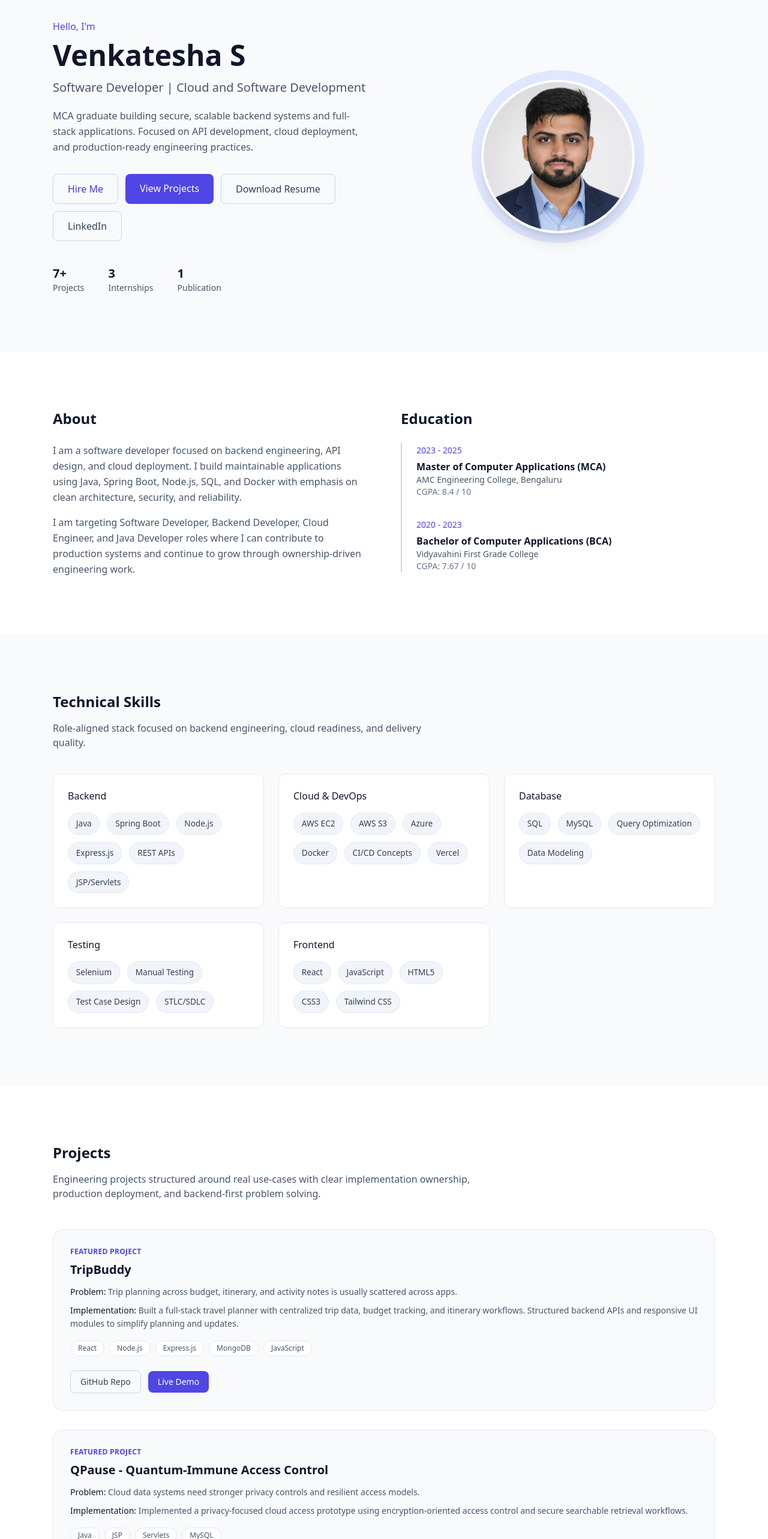
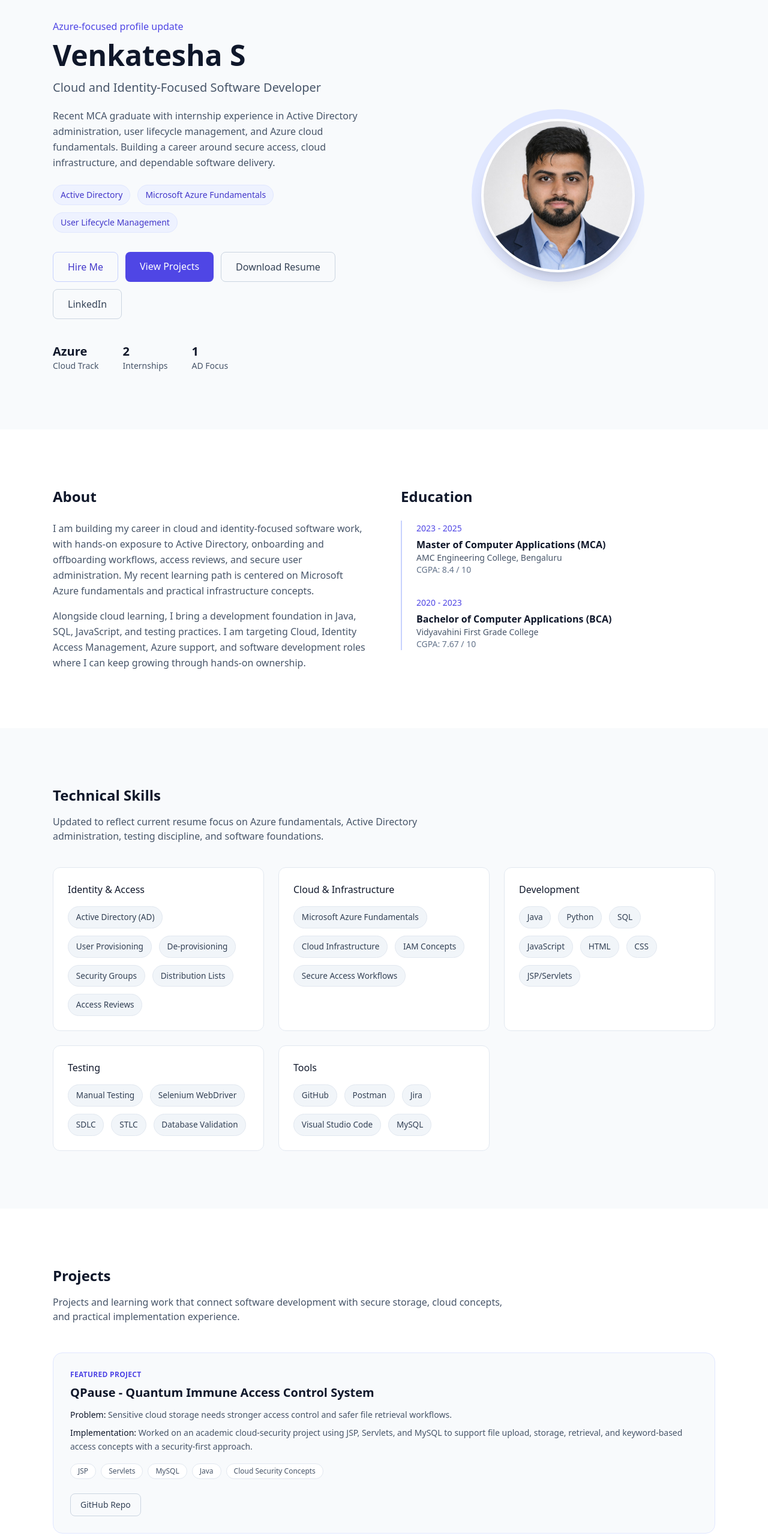
Before and after one commit to Venkateshagali/venkatesha-portfolio, a React (Vite) app: page / in a window 1280 px wide. Shown: the part 80-2646 px from the top of the page at 60% size. Built offline with nearby package versions, Linux system fonts and the light colour scheme.

Commit message:
Update portfolio for Azure and cloud focus

```diff
--- a/src/App.jsx
+++ b/src/App.jsx
@@ -19,14 +19,29 @@ const navItems = [
 ]
 
 const skills = {
-  Backend: ["Java", "Spring Boot", "Node.js", "Express.js", "REST APIs", "JSP/Servlets"],
-  "Cloud & DevOps": ["AWS EC2", "AWS S3", "Azure", "Docker", "CI/CD Concepts", "Vercel"],
-  Database: ["SQL", "MySQL", "Query Optimization", "Data Modeling"],
-  Testing: ["Selenium", "Manual Testing", "Test Case Design", "STLC/SDLC"],
-  Frontend: ["React", "JavaScript", "HTML5", "CSS3", "Tailwind CSS"],
+  "Identity & Access": [
+    "Active Directory (AD)",
+    "User Provisioning",
+    "De-provisioning",
+    "Security Groups",
+    "Distribution Lists",
+    "Access Reviews",
+  ],
+  "Cloud & Infrastructure": ["Microsoft Azure Fundamentals", "Cloud Infrastructure", "IAM Concepts", "Secure Access Workflows"],
+  Development: ["Java", "Python", "SQL", "JavaScript", "HTML", "CSS", "JSP/Servlets"],
+  Testing: ["Manual Testing", "Selenium WebDriver", "SDLC", "STLC", "Database Validation"],
+  Tools: ["GitHub", "Postman", "Jira", "Visual Studio Code", "MySQL"],
 }
 
 const featuredProjects = [
+  {
+    title: "QPause - Quantum Immune Access Control System",
+    problem: "Sensitive cloud storage needs stronger access control and safer file retrieval workflows.",
+    solution:
+      "Worked on an academic cloud-security project using JSP, Servlets, and MySQL to support file upload, storage, retrieval, and keyword-based access concepts with a security-first approach.",
+    tech: ["JSP", "Servlets", "MySQL", "Java", "Cloud Security Concepts"],
+    repo: "https://github.com/Venkateshagali/QPause",
+  },
   {
     title: "TripBuddy",
     problem: "Trip planning across budget, itinerary, and activity notes is usually scattered across apps.",
@@ -36,59 +51,41 @@ const featuredProjects = [
     repo: "https://github.com/Venkateshagali/Tripbuddy",
     live: "https://tripbuddy-kappa.vercel.app/",
   },
-  {
-    title: "QPause - Quantum-Immune Access Control",
-    problem: "Cloud data systems need stronger privacy controls and resilient access models.",
-    solution:
-      "Implemented a privacy-focused cloud access prototype using encryption-oriented access control and secure searchable retrieval workflows.",
-    tech: ["Java", "JSP", "Servlets", "MySQL"],
-    repo: "https://github.com/Venkateshagali/QPause",
-  },
 ]
 
 const moreProjects = [
   {
     title: "Movie Recommendation App",
     description:
-      "Built a chat-style movie recommendation workflow with frontend and backend separation. Kept as an ongoing project and currently improving production stability.",
+      "Built a chat-style movie recommendation workflow with separate frontend and backend services while improving deployment stability and API flow handling.",
     tech: ["React", "Node.js", "Fastify", "OpenAI API", "Vercel"],
     repo: "https://github.com/Venkateshagali/movie-recommendation-app",
   },
   {
     title: "Secure Data De-Duplication & Recovery",
     description:
-      "Built a secure storage flow reducing duplicate cloud data while supporting controlled recovery using encryption-backed validation.",
+      "Studied secure storage concepts around duplicate file handling, hashing, encryption, and recovery-focused workflows backed by database operations.",
     tech: ["Java", "SQL", "JavaScript", "HTML", "CSS"],
     repo: "https://github.com/Venkateshagali/Data-secure-duplication-and-recovery-based-on-public-key-encryption-with-keyword-search",
   },
   {
-    title: "Online Scam Guide",
+    title: "Identity and Cloud Learning Track",
     description:
-      "Created an awareness platform describing scam patterns and cyber-safety actions with categorized educational content.",
-    tech: ["HTML", "CSS", "JavaScript", "PHP", "MySQL"],
-    repo: "https://github.com/Venkateshagali/online-scam-guide",
+      "Ongoing hands-on learning focused on Azure fundamentals, Active Directory administration, access audits, and user lifecycle management practices.",
+    tech: ["Azure", "Active Directory", "IAM", "Documentation", "SOPs"],
+    repo: "https://github.com/Venkateshagali",
   },
 ]
 
 const experiences = [
   {
-    role: "Software Engineer Intern",
-    org: "OctaNet Services Pvt Ltd",
-    meta: "Remote | Dec 2024 - Feb 2025",
-    points: [
-      "Implemented and refined web application modules aligned to sprint goals and production-readiness expectations.",
-      "Resolved defects, validated fixes, and improved release quality through structured testing cycles.",
-      "Contributed through Git-based collaboration, code reviews, and documented handoffs.",
-    ],
-  },
-  {
-    role: "Software Development Intern",
-    org: "TechCiti Software Consulting",
+    role: "Software Developer Intern",
+    org: "TechCiti Software Consulting Pvt. Ltd.",
     meta: "Bengaluru | Nov 2024 - Jan 2025",
     points: [
-      "Developed backend components for secure data de-duplication and recovery flows using Java and SQL.",
-      "Worked on encryption-based access workflows to improve data protection in storage and retrieval.",
-      "Supported integration tasks and bug fixes for stable intern project delivery.",
+      "Provisioned and de-provisioned user accounts in Active Directory following onboarding and offboarding protocols for secure Day 1 access.",
+      "Managed Security Groups and Distribution Lists, including membership updates, nesting support, and audit checks.",
+      "Performed privileged-access reviews and documented SOPs for recurring identity management tasks.",
     ],
   },
   {
@@ -179,13 +176,21 @@ export default function App() {
       <section className="relative overflow-hidden">
         <div className="max-w-6xl mx-auto px-6 pt-28 pb-24 grid md:grid-cols-2 gap-14 items-center">
           <motion.div variants={reveal} initial="hidden" whileInView="visible" viewport={{ once: true }} transition={{ duration: 0.6 }}>
-            <p className="text-indigo-600 font-medium mb-3">Hello, I'm</p>
+            <p className="text-indigo-600 font-medium mb-3">Azure-focused profile update</p>
             <h2 className="text-4xl md:text-5xl font-bold text-slate-900 leading-tight">Venkatesha S</h2>
-            <p className="mt-4 text-xl text-slate-600">Software Developer | Cloud and Software Development</p>
+            <p className="mt-4 text-xl text-slate-600">Cloud and Identity-Focused Software Developer</p>
             <p className="mt-5 text-slate-600 max-w-xl leading-relaxed">
-              MCA graduate building secure, scalable backend systems and full-stack applications. Focused on API development,
-              cloud deployment, and production-ready engineering practices.
+              Recent MCA graduate with internship experience in Active Directory administration, user lifecycle management,
+              and Azure cloud fundamentals. Building a career around secure access, cloud infrastructure, and dependable software delivery.
             </p>
+
+            <div className="mt-6 flex flex-wrap gap-3 text-sm">
+              {["Active Directory", "Microsoft Azure Fundamentals", "User Lifecycle Management"].map((item) => (
+                <span key={item} className="px-3 py-1.5 rounded-full bg-indigo-50 text-indigo-700 border border-indigo-100">
+                  {item}
+                </span>
+              ))}
+            </div>
 
             <div className="mt-8 flex flex-wrap gap-3">
               <a href="#contact" className="px-6 py-3 rounded-lg border border-indigo-200 text-indigo-700 font-medium hover:bg-indigo-50 transition">
@@ -213,16 +218,16 @@ export default function App() {
 
             <div className="mt-10 flex gap-10 text-sm text-slate-600">
               <div>
-                <p className="text-xl font-semibold text-slate-900">7+</p>
-                <p>Projects</p>
+                <p className="text-xl font-semibold text-slate-900">Azure</p>
+                <p>Cloud Track</p>
               </div>
               <div>
-                <p className="text-xl font-semibold text-slate-900">3</p>
+                <p className="text-xl font-semibold text-slate-900">2</p>
                 <p>Internships</p>
               </div>
               <div>
                 <p className="text-xl font-semibold text-slate-900">1</p>
-                <p>Publication</p>
+                <p>AD Focus</p>
               </div>
             </div>
           </motion.div>
@@ -247,13 +252,13 @@ export default function App() {
           <div>
             <h3 className="text-2xl font-semibold text-slate-900 mb-6">About</h3>
             <p className="text-slate-600 leading-relaxed mb-4">
-              I am a software developer focused on backend engineering, API design, and cloud deployment. I build
-              maintainable applications using Java, Spring Boot, Node.js, SQL, and Docker with emphasis on clean architecture,
-              security, and reliability.
+              I am building my career in cloud and identity-focused software work, with hands-on exposure to Active Directory,
+              onboarding and offboarding workflows, access reviews, and secure user administration. My recent learning path is
+              centered on Microsoft Azure fundamentals and practical infrastructure concepts.
             </p>
             <p className="text-slate-600 leading-relaxed">
-              I am targeting Software Developer, Backend Developer, Cloud Engineer, and Java Developer roles where I can
-              contribute to production systems and continue to grow through ownership-driven engineering work.
+              Alongside cloud learning, I bring a development foundation in Java, SQL, JavaScript, and testing practices.
+              I am targeting Cloud, Identity Access Management, Azure support, and software development roles where I can keep growing through hands-on ownership.
             </p>
           </div>
 
@@ -279,7 +284,7 @@ export default function App() {
 
       <motion.section id="skills" className="max-w-6xl mx-auto px-6 py-24" initial="hidden" whileInView="visible" variants={reveal} viewport={{ once: true }} transition={{ duration: 0.6 }}>
         <h3 className="text-2xl font-semibold text-slate-900 mb-4">Technical Skills</h3>
-        <p className="text-slate-600 mb-10 max-w-2xl">Role-aligned stack focused on backend engineering, cloud readiness, and delivery quality.</p>
+        <p className="text-slate-600 mb-10 max-w-2xl">Updated to reflect current resume focus on Azure fundamentals, Active Directory administration, testing discipline, and software foundations.</p>
 
         <div className="grid md:grid-cols-2 lg:grid-cols-3 gap-6">
           {Object.entries(skills).map(([category, list]) => (
@@ -301,8 +306,7 @@ export default function App() {
         <div className="max-w-6xl mx-auto px-6 py-24">
           <h3 className="text-2xl font-semibold text-slate-900 mb-4">Projects</h3>
           <p className="text-slate-600 mb-12 max-w-3xl">
-            Engineering projects structured around real use-cases with clear implementation ownership, production deployment,
-            and backend-first problem solving.
+            Projects and learning work that connect software development with secure storage, cloud concepts, and practical implementation experience.
           </p>
 
           <div className="grid gap-8">
@@ -364,7 +368,7 @@ export default function App() {
 
       <motion.section id="experience" className="max-w-6xl mx-auto px-6 py-24" initial="hidden" whileInView="visible" variants={reveal} viewport={{ once: true }} transition={{ duration: 0.6 }}>
         <h3 className="text-2xl font-semibold text-slate-900 mb-4">Experience</h3>
-        <p className="text-slate-600 mb-10 max-w-2xl">Internship experience focused on backend development, secure systems, and testing quality.</p>
+        <p className="text-slate-600 mb-10 max-w-2xl">Internship experience spanning Active Directory operations, identity governance tasks, and software testing fundamentals.</p>
         <div className="space-y-7">
           {experiences.map((item) => (
             <div key={item.role} className="bg-white rounded-2xl border border-slate-200 p-6">
@@ -384,18 +388,17 @@ export default function App() {
       <motion.section id="github" className="bg-white" initial="hidden" whileInView="visible" variants={reveal} viewport={{ once: true }} transition={{ duration: 0.6 }}>
         <div className="max-w-6xl mx-auto px-6 py-24 grid md:grid-cols-2 gap-10 items-start">
           <div>
-            <h3 className="text-2xl font-semibold text-slate-900 mb-4">GitHub Visibility Plan</h3>
+            <h3 className="text-2xl font-semibold text-slate-900 mb-4">Current Cloud Direction</h3>
             <p className="text-slate-600 leading-relaxed">
-              I maintain active repositories with production-focused projects in backend development, API design,
-              and cloud deployment.
+              My portfolio is now centered on cloud entry roles, identity administration, and software projects that show secure workflow thinking.
             </p>
           </div>
           <div className="bg-slate-50 border border-slate-200 rounded-2xl p-6">
             <p className="text-sm font-semibold text-slate-900 mb-3">Current focus</p>
             <ul className="list-disc list-inside text-sm text-slate-600 space-y-2">
-              <li>Pin top backend and full-stack repositories with strong READMEs.</li>
-              <li>Add architecture notes, API endpoints, and deployment instructions.</li>
-              <li>Maintain consistent commits and issue-based development logs.</li>
+              <li>Strengthen Azure and cloud infrastructure fundamentals through hands-on learning.</li>
+              <li>Document Active Directory workflows, SOP-style tasks, and access governance exposure.</li>
+              <li>Keep development projects visible to show technical range beyond cloud administration.</li>
             </ul>
             <a
               href="https://github.com/Venkateshagali"
@@ -414,8 +417,8 @@ export default function App() {
         <div className="bg-slate-50 rounded-2xl p-8 border border-slate-200 max-w-4xl">
           <h4 className="font-semibold text-slate-900 text-lg">QPAUSE: Quantum-Immune Access Control for Sensitive Cloud Storage</h4>
           <p className="text-slate-600 text-sm mt-4 leading-relaxed">
-            Proposed a secure cloud framework using encryption-led access control and keyword-searchable retrieval to improve
-            confidentiality and future-readiness against advanced computing threats.
+            Explored a secure cloud framework using access control, protected storage, and keyword-searchable retrieval concepts
+            to strengthen confidentiality for sensitive file systems.
           </p>
           <p className="text-slate-500 text-sm mt-3">
             Published in IJMRSET - International Journal of Multidisciplinary Research in Science, Engineering and Technology
@@ -434,7 +437,7 @@ export default function App() {
       <motion.section id="certificates" className="bg-white" initial="hidden" whileInView="visible" variants={reveal} viewport={{ once: true }} transition={{ duration: 0.6 }}>
         <div className="max-w-6xl mx-auto px-6 py-24">
           <h3 className="text-2xl font-semibold text-slate-900 mb-4">Certifications and Conferences</h3>
-          <p className="text-slate-600 mb-10 max-w-2xl">Continuous learning through certifications, internships, and research-related conference participation.</p>
+          <p className="text-slate-600 mb-10 max-w-2xl">Current learning highlights include software testing, Google Analytics, conference participation, and Microsoft Learn Azure coursework listed in the resume.</p>
 
           <div className="flex gap-6 overflow-x-auto pb-4 snap-x snap-mandatory scrollbar-hide">
             {certificates.map((cert) => (
@@ -449,7 +452,7 @@ export default function App() {
 
       <motion.section id="contact" className="max-w-6xl mx-auto px-6 py-24" initial="hidden" whileInView="visible" variants={reveal} viewport={{ once: true }} transition={{ duration: 0.6 }}>
         <h3 className="text-2xl font-semibold text-slate-900 mb-4">Contact</h3>
-        <p className="text-slate-600 mb-10 max-w-2xl">Open to Software Developer, Backend Developer, Cloud Engineer, and Java Developer opportunities.</p>
+        <p className="text-slate-600 mb-10 max-w-2xl">Open to Cloud, Azure support, IAM, software development, and entry-level infrastructure opportunities.</p>
 
         <div className="grid md:grid-cols-2 gap-8">
           <form onSubmit={handleContactSubmit} className="bg-white border border-slate-200 rounded-2xl p-7 space-y-5">
@@ -488,9 +491,9 @@ export default function App() {
 
           <div className="bg-white border border-slate-200 rounded-2xl p-7">
             <p className="text-xs uppercase tracking-wide text-indigo-600 font-semibold mb-2">Available for Hiring</p>
-            <h4 className="text-lg font-semibold text-slate-900">Hire Me for Backend and Cloud Projects</h4>
+            <h4 className="text-lg font-semibold text-slate-900">Hire Me for Cloud, IAM, and Software Roles</h4>
             <p className="text-sm text-slate-600 mt-3 leading-relaxed">
-              I am open to full-time and internship opportunities in software development, backend engineering, cloud, and Java roles.
+              I am open to full-time and internship opportunities where I can support Azure-focused environments, identity operations, and software delivery while continuing to grow in cloud.
             </p>
 
             <div className="mt-6 border-t border-slate-200 pt-5">
@@ -523,7 +526,7 @@ export default function App() {
               </a>
             </div>
 
-            <p className="text-sm text-slate-500 mt-5">Location: Bengaluru, India | Last updated: March 2026</p>
+            <p className="text-sm text-slate-500 mt-5">Location: Bengaluru, India | Last updated: April 2026</p>
           </div>
 
         </div>
```
Also changed, not shown: 1 other file (tests, documents, lock files or other folders).
